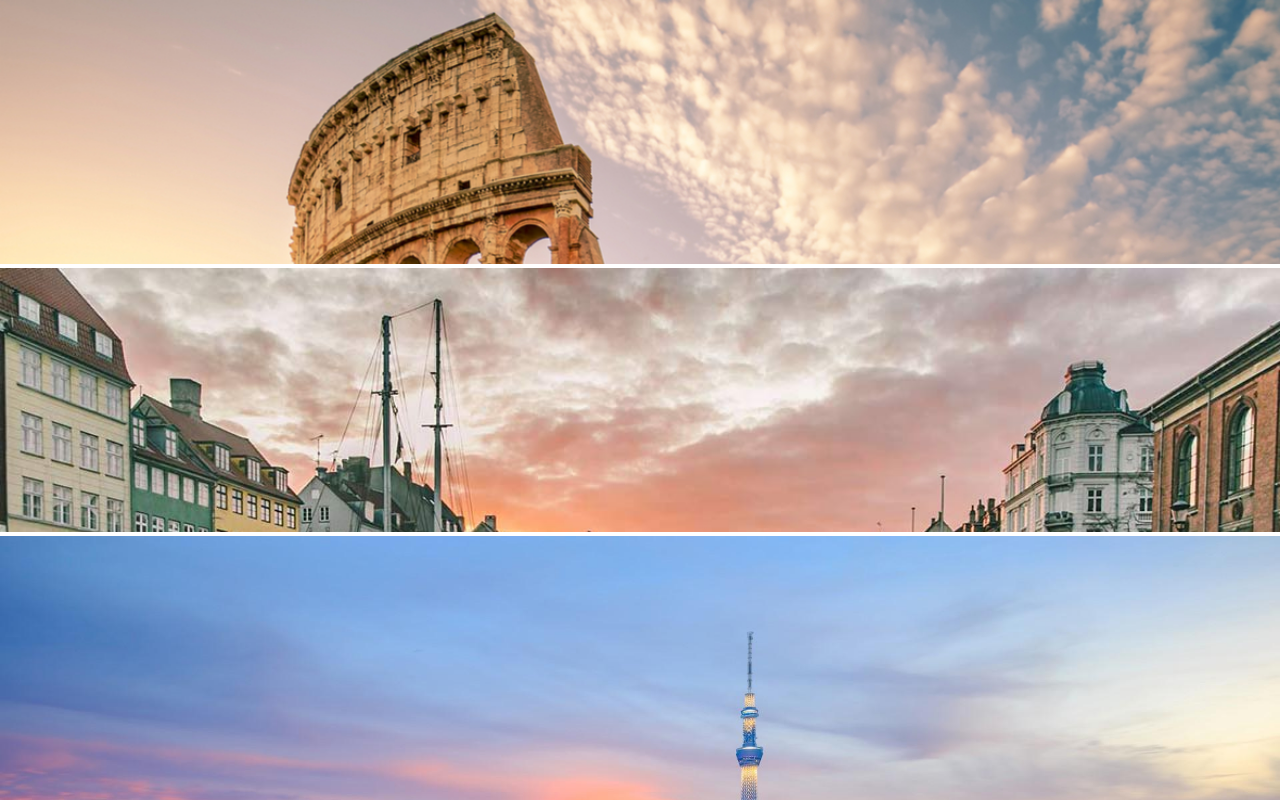
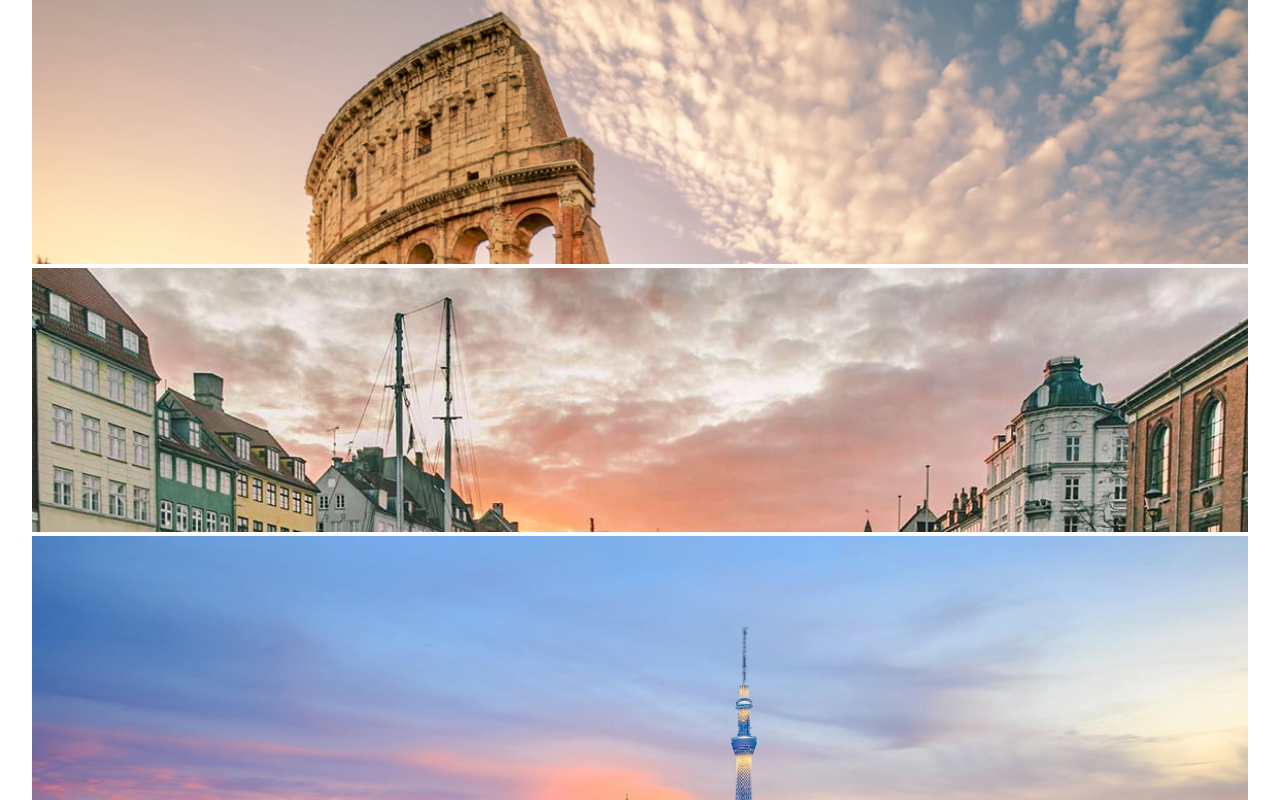
Before and after one commit to marco987/htmlcss-airbnb, a plain HTML site: page index.html in a window 1280 px wide. Drawn offline with Linux system fonts and the light colour scheme.

Commit message:
Impostazione posizioni

```diff
--- a/style.css
+++ b/style.css
@@ -10,7 +10,9 @@
   background-size: cover;
   position: absolute;
   top: 0;
-  width: 100vw;
+  left: 50%;
+  transform: translate(-50%, 0%);
+  width: 95vw;
   height: 33vh;
 
 }
@@ -21,8 +23,9 @@
   background-size: cover;
   position: absolute;
   top: 50%;
-  transform: translate(0%, -50%);
-  width: 100vw;
+  left: 50%;
+  transform: translate(-50%, -50%);
+  width: 95vw;
   height: 33vh;
 }
 
@@ -32,6 +35,8 @@
   background-size: cover;
   position: absolute;
   bottom: 0;
-  width: 100vw;
+  left: 50%;
+  transform: translate(-50%, 0%);
+  width: 95vw;
   height: 33vh;
 }
```
